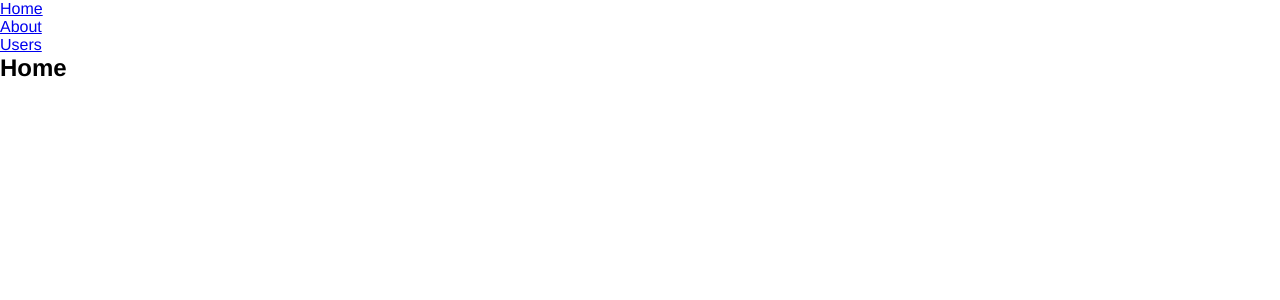
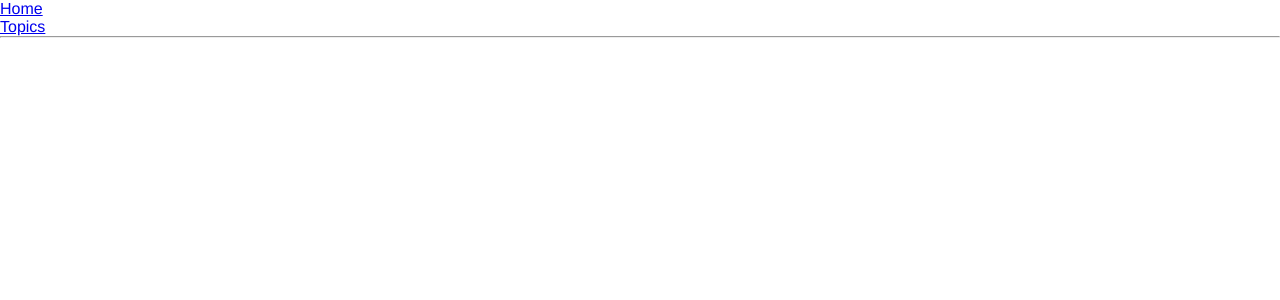
Before and after one commit to Raj1998/zap-search, a React app: page / in a window 1280 px wide. Shown: the top 300 px of the page. Built offline with nearby package versions, Linux system fonts and the light colour scheme.

Commit message:
nested routes

```diff
--- a/src/App.js
+++ b/src/App.js
@@ -4,38 +4,40 @@
   Switch,
   Route,
   Link,
-  withRouter
+  useParams,
+  useRouteMatch
 } from "react-router-dom";
 
-function App() {
+// Since routes are regular React components, they
+// may be rendered anywhere in the app, including in
+// child elements.
+//
+// This helps when it's time to code-split your app
+// into multiple bundles because code-splitting a
+// React Router app is the same as code-splitting
+// any other React app.
+
+export default function App() {
   return (
     <Router>
       <div>
-        <nav>
         <ul>
           <li>
-              <Link to="/">Home</Link>
+            <Link to="/zap-search">Home</Link>
           </li>
           <li>
-              <Link to="/about">About</Link>
-            </li>
-            <li>
-              <Link to="/users">Users</Link>
+            <Link to="/zap-search">Topics</Link>
           </li>
         </ul>
-        </nav>
 
-        {/* A <Switch> looks through its children <Route>s and
-            renders the first one that matches the current URL. */}
+        <hr />
+
         <Switch>
-          <Route path="/about">
-            <About />
+          <Route exact path="/zap">
+            <Home />
           </Route>
-          <Route path="/users">
-            <Users />
-          </Route>
-          <Route path="/">
-            <Home />
+          <Route path="/zap-search">
+            <Topics />
           </Route>
         </Switch>
       </div>
@@ -44,15 +46,56 @@
 }
 
 function Home() {
-  return <h2>Home</h2>;
+  return (
+    <div>
+      <h2>Home</h2>
+    </div>
+  );
 }
 
-function About() {
-  return <h2>About</h2>;
+function Topics() {
+  // The `path` lets us build <Route> paths that are
+  // relative to the parent route, while the `url` lets
+  // us build relative links.
+  let { path, url } = useRouteMatch();
+
+  return (
+    <div>
+      <h2>Topics</h2>
+      <ul>
+        <li>
+          <Link to={`${url}/rendering`}>Rendering with React</Link>
+        </li>
+        <li>
+          <Link to={`${url}/components`}>Components</Link>
+        </li>
+        <li>
+          <Link to={`${url}/props-v-state`}>Props v. State</Link>
+        </li>
+      </ul>
+
+      <Switch>
+        <Route exact path={path}>
+          <h3>Please select a topic.</h3>
+        </Route>
+        <Route path={`${path}/:topicId`}>
+          <Topic />
+        </Route>
+      </Switch>
+    </div>
+  );
 }
 
-function Users() {
-  return <h2>Users</h2>;
+function Topic() {
+  // The <Route> that rendered this component has a
+  // path of `/topics/:topicId`. The `:topicId` portion
+  // of the URL indicates a placeholder that we can
+  // get from `useParams()`.
+  let { topicId } = useParams();
+
+  return (
+    <div>
+      <h3>{topicId}</h3>
+    </div>
+  );
 }
-
-export default App
```
Lines whose indentation alone changed are shown as unchanged.
